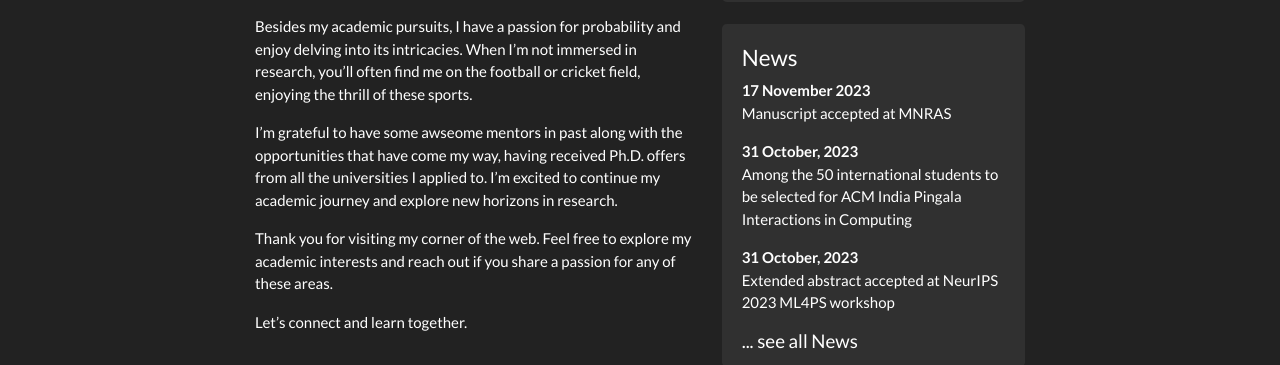
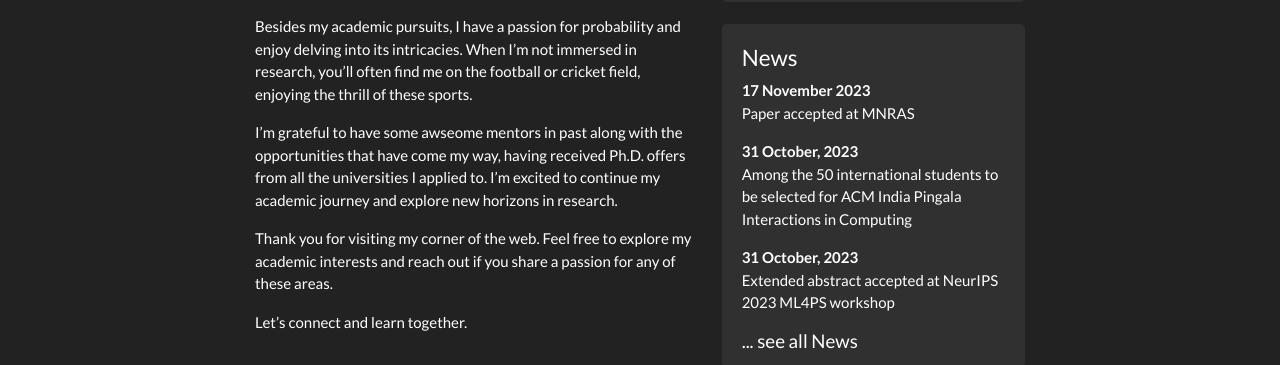
Before and after one commit to SarveshVGharat/SarveshVGharat.github.io, a Jekyll site: the page built from _pages/home.md, in a window 1280 px wide and 1016 px high. Shown: the part 452-817 px from the top of the window. Built offline with Jekyll 4.4.1, drawn with Linux system fonts in a browser that asks for light colours; nearby versions of some CDN libraries; a style sheet for code colours, icons or effects is not loaded.

Commit message:
Update news.yml

```diff
--- a/_data/news.yml
+++ b/_data/news.yml
@@ -1,5 +1,5 @@
 - date: 17 November 2023
-  headline: "Manuscript accepted at MNRAS"
+  headline: "Paper accepted at MNRAS"
 
 - date: 31 October, 2023
   headline: "Among the 50 international students to be selected for ACM India Pingala Interactions in Computing"
```
